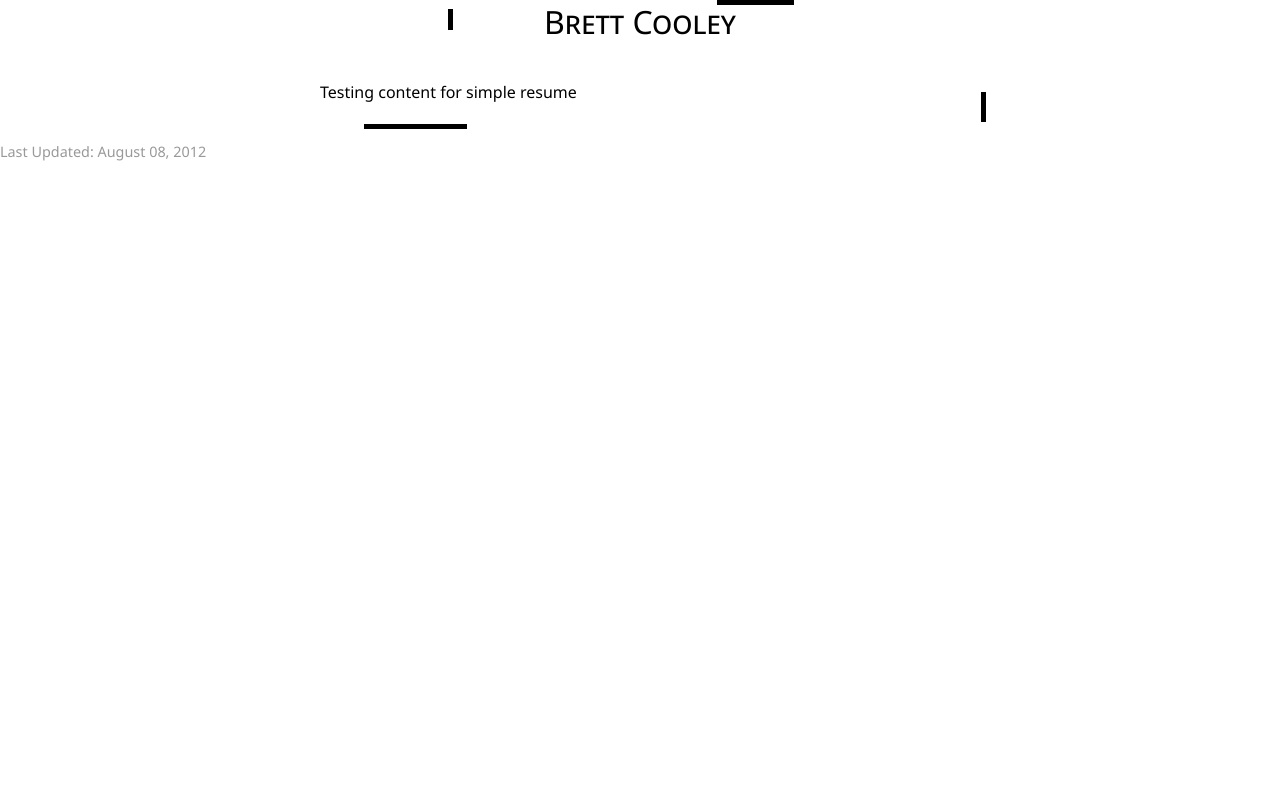
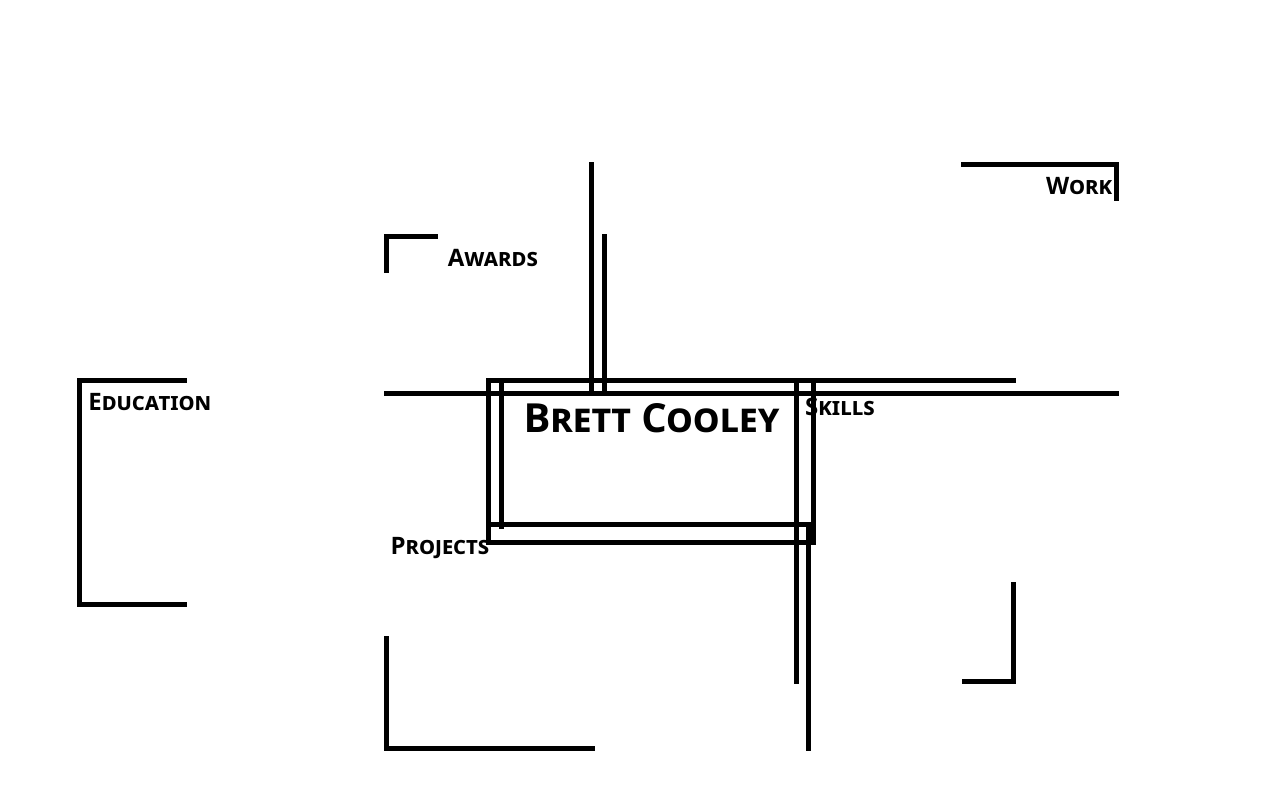
Before and after one commit to brcooley/brcooley.github.com, a Jekyll site: the page built from resume/index.html, in a window 1280 px wide. Shown: the top 790 px of the page. Built offline with Jekyll 4.4.1, drawn with Linux system fonts in a browser that asks for light colours; Markdown is read by kramdown in place of the engine named in the settings.

Commit message:
Basic resume-simple layout done, some math and fonts to fix, then content

```diff
--- a/_layouts/resume-simple.html
+++ b/_layouts/resume-simple.html
@@ -20,17 +20,15 @@
 </head>
 <body>
 	<div id="content">
-		<header>
+		<div id="name" class="container">
 			<div class="border-left"></div>
-				<a href="/resume">Brett Cooley</a><div id="border-right">
-			</div>
-		</header>
+				<h1><a href="/resume">Brett Cooley</a></h1>
+			<div id="border-right"></div>
+		</div>
 		<div id="return"><a href="//cooleyweb.org">Syntax Optional</a></div>
-		<section>
-			<div class="border-left"></div>
-				{{ content }}
-			<div class="border-right"></div>
-		</section>
+
+		{{ content }}
+
 		<footer>
 			<div class="border-left"></div>
 				Last Updated: {{ site.time | date: "%B %d, %Y"}}
--- a/css/_base.scss
+++ b/css/_base.scss
@@ -1,9 +1,13 @@
 $bodyFonts: "Segoe UI", Calibri, Tahoma, sans-serif;
 
+html {
+	height: 100%;
+}
 body {
 	font-family: $bodyFonts;
+	font-size: 100%;
 }
-header {
+h1 {
 	font-variant: small-caps;
 	font-size: 300%;
 }
--- a/css/resume-simple.css
+++ b/css/resume-simple.css
@@ -1,7 +1,11 @@
+html {
+  height: 100%; }
+
 body {
-  font-family: "Segoe UI", Calibri, Tahoma, sans-serif; }
+  font-family: "Segoe UI", Calibri, Tahoma, sans-serif;
+  font-size: 100%; }
 
-header {
+h1 {
   font-variant: small-caps;
   font-size: 300%; }
 
@@ -14,53 +18,18 @@ a {
 
 * {
   margin: 0px;
-  padding: 0px;
-  position: relative; }
+  padding: 0px; }
 
-header {
-  font-size: 200%;
-  text-align: center;
-  width: 30%;
-  height: 50%;
-  left: 35%; }
-  header .border-left {
-    content: "";
-    position: absolute;
-    border-left: 5px solid black;
-    left: 0%;
-    top: 20%;
-    bottom: 30%; }
-  header:before {
-    content: "";
-    position: absolute;
-    border-top: 5px solid black;
-    left: 70%;
-    top: 0%;
-    right: 10%; }
+body {
+  height: 100%; }
+
+h1 {
+  font-size: 1.5em; }
 
 footer {
+  display: none;
   font-size: 90%;
   color: #999; }
-
-section {
-  position: relative;
-  width: 50%;
-  padding: 2%;
-  margin: 1% auto; }
-  section .border-right {
-    content: "";
-    position: absolute;
-    border-right: 5px solid black;
-    top: 50%;
-    right: 0%;
-    bottom: 10%; }
-  section:after {
-    content: "";
-    position: absolute;
-    border-bottom: 5px solid black;
-    left: 10%;
-    right: 75%;
-    bottom: 0%; }
 
 .code {
   font-family: consolas, monospace;
@@ -68,6 +37,145 @@ section {
   background-color: #ddd;
   padding: 1px; }
 
+.container {
+  position: absolute;
+  padding: 0.5%; }
+
+#content {
+  height: 100%; }
+
+#name {
+  font-size: 1.67em;
+  text-align: center;
+  width: 24%;
+  height: 16%;
+  top: 42%;
+  left: 38%;
+  border: 5px solid black; }
+
+#edu {
+  height: 24%;
+  width: 32%;
+  top: 42%;
+  left: 6%;
+  border-left: 5px solid black; }
+  #edu:before {
+    content: "";
+    position: absolute;
+    border-top: 5px solid black;
+    left: 0%;
+    top: 0%;
+    right: 75%; }
+  #edu:after {
+    content: "";
+    position: absolute;
+    border-bottom: 5px solid black;
+    left: 0%;
+    right: 75%;
+    bottom: 0%; }
+  #edu .border-right {
+    content: "";
+    position: absolute;
+    border-right: 5px solid black;
+    top: 0%;
+    right: 0%;
+    bottom: 34%; }
+
+#work {
+  text-align: right;
+  height: 24%;
+  width: 40%;
+  top: 18%;
+  left: 46%;
+  border-left: 5px solid black;
+  border-bottom: 5px solid black; }
+  #work:before {
+    content: "";
+    position: absolute;
+    border-top: 5px solid black;
+    left: 70%;
+    top: 0%;
+    right: 0%; }
+  #work .border-right {
+    content: "";
+    position: absolute;
+    border-right: 5px solid black;
+    top: 0%;
+    right: 0%;
+    bottom: 83%; }
+
+#skill {
+  height: 32%;
+  width: 16%;
+  top: 42%;
+  left: 62%;
+  border-top: 5px solid black;
+  border-left: 5px solid black; }
+  #skill:after {
+    content: "";
+    position: absolute;
+    border-bottom: 5px solid black;
+    left: 75%;
+    right: 0%;
+    bottom: 0%; }
+  #skill .border-right {
+    content: "";
+    position: absolute;
+    border-right: 5px solid black;
+    top: 66%;
+    right: 0%;
+    bottom: 1%; }
+
+#proj {
+  height: 24%;
+  width: 32%;
+  top: 58%;
+  left: 30%;
+  border-right: 5px solid black; }
+  #proj:before {
+    content: "";
+    position: absolute;
+    border-top: 5px solid black;
+    left: 25%;
+    top: 0%;
+    right: 0%; }
+  #proj .border-left {
+    content: "";
+    position: absolute;
+    border-left: 5px solid black;
+    left: 0%;
+    top: 50%;
+    bottom: 0%; }
+  #proj:after {
+    content: "";
+    position: absolute;
+    border-bottom: 5px solid black;
+    left: 0%;
+    right: 50%;
+    bottom: 0%; }
+
+#award {
+  text-align: center;
+  height: 16%;
+  width: 16%;
+  top: 26%;
+  left: 30%;
+  border-bottom: 5px solid black;
+  border-right: 5px solid black; }
+  #award:before {
+    content: "";
+    position: absolute;
+    border-top: 5px solid black;
+    left: 0%;
+    top: 0%;
+    right: 75%; }
+  #award .border-left {
+    content: "";
+    position: absolute;
+    border-left: 5px solid black;
+    left: 0%;
+    top: 0%;
+    bottom: 75%; }
+
 #return {
-  display: none;
-  float: right; }
+  display: none; }
--- a/resume/index.html
+++ b/resume/index.html
@@ -3,4 +3,28 @@ title: Resume
 layout: resume-simple
 ---
 
-Testing content for simple resume
+<div id="edu" class="container">
+	<div class="border-left"></div>
+		<h1>Education</h1>
+	<div class="border-right"></div>
+</div>
+<div id="work" class="container">
+	<div class="border-left"></div>
+		<h1>Work</h1>
+	<div class="border-right"></div>
+</div>
+<div id="skill" class="container">
+	<div class="border-left"></div>
+		<h1>Skills</h1>
+	<div class="border-right"></div>
+</div>
+<div id="proj" class="container">
+	<div class="border-left"></div>
+		<h1>Projects</h1>
+	<div class="border-right"></div>
+</div>
+<div id="award" class="container">
+	<div class="border-left"></div>
+		<h1>Awards</h1>
+	<div class="border-right"></div>
+</div>
```
Also changed, not shown: css/resume-simple.scss (+117 -24 lines), css/resume.css (+6 -2 lines).
